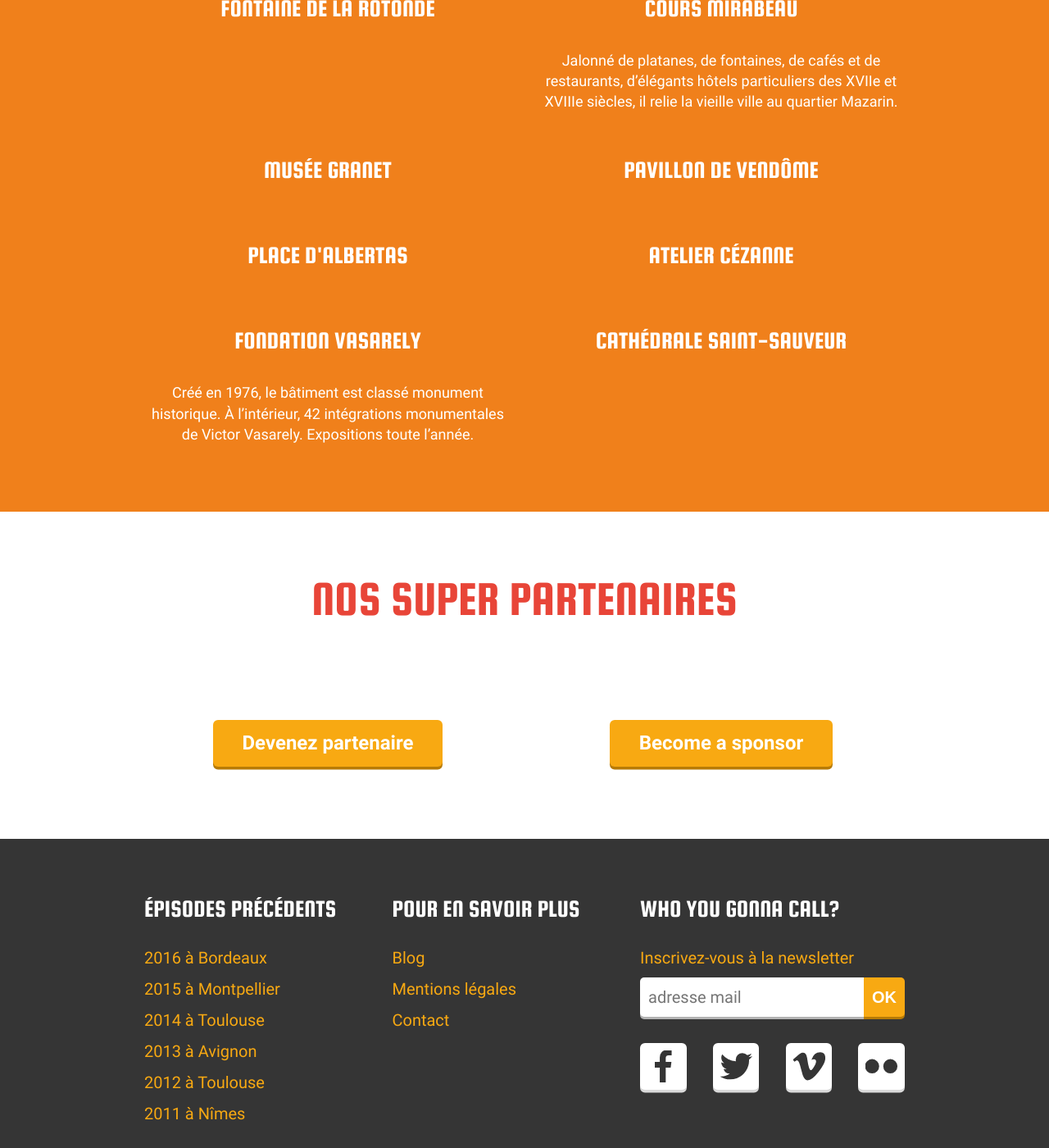
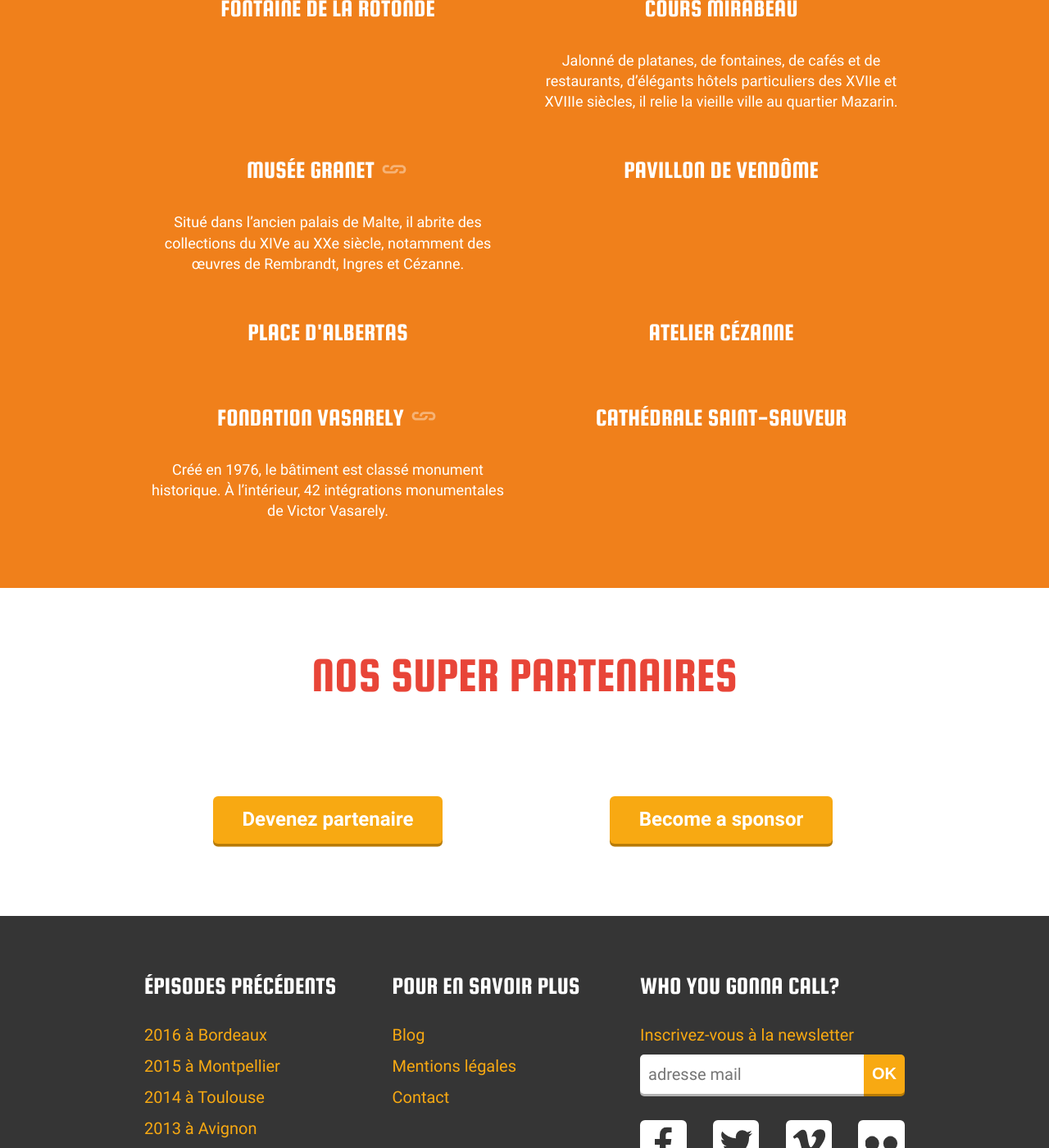
Before and after one commit to sudweb/2017, a Jekyll site: the page built from lieux.html, in a window 1280 px wide and 1400 px high, scrolled down 5219 px. Shown: the whole window at 82% size. Built offline with Jekyll 4.4.1, drawn with Linux system fonts in a browser that asks for light colours.

Commit message:
add links to visits

```diff
--- a/_data/visits.yml
+++ b/_data/visits.yml
@@ -5,7 +5,8 @@
   description: Jalonné de platanes, de fontaines, de cafés et de restaurants, d’élégants hôtels particuliers des XVIIe et XVIIIe siècles, il relie la vieille ville au quartier Mazarin.
 
 - name: Musée Granet
-  description:
+  description: Situé dans l’ancien palais de Malte, il abrite des collections du XIVe au XXe siècle, notamment des œuvres de Rembrandt, Ingres et Cézanne.
+  website: http://www.museegranet-aixenprovence.fr
 
 - name: Pavillon de vendôme
   description:
@@ -17,7 +18,8 @@
   description:
 
 - name: Fondation Vasarely
-  description: Créé en 1976, le bâtiment est classé monument historique. À l’intérieur, 42 intégrations monumentales de Victor Vasarely. Expositions toute l’année.
+  description: Créé en 1976, le bâtiment est classé monument historique. À l’intérieur, 42 intégrations monumentales de Victor Vasarely.
+  website: http://www.fondationvasarely.fr
 
 - name: Cathédrale Saint-Sauveur
   description:
--- a/_includes/visits.html
+++ b/_includes/visits.html
@@ -2,7 +2,16 @@
   {% assign visits = site.data.visits %}
   {% for visit in visits %}
   <section>
+    {% if visit.website %}
+    <h3 class="tiny-title-size uppercase">
+      <a class="white link" target="_blank" href="{{ visit.website }}" title="Voir le site">
+        {{ visit.name }}
+        <svg class="svg-size" viewBox="0 0 400 400"><use xlink:href="{{ site.baseurl }}/assets/images/symbol-defs.svg#link" /></svg>
+      </a>
+    </h3>
+    {% else %}
     <h3 class="tiny-title-size uppercase">{{ visit.name }}</h3>
+    {% endif %}
     <p class="tiny-size">{{ visit.description }}</p>
   </section>
   {% endfor %}
--- a/_sass/_componants.scss
+++ b/_sass/_componants.scss
@@ -300,3 +300,18 @@
 .bronze-partners {
 	@extend %partners;
 }
+
+.link {
+  text-decoration: none;
+  svg {
+    width: 1.2em;
+    opacity: .4;
+    transition: opacity .25s linear;
+  }
+  &:hover {
+    text-decoration: underline;
+    svg {
+      opacity: .8;
+    }
+  }
+}
```
Also changed, not shown: assets/images/symbol-defs.svg, 3 other files.
